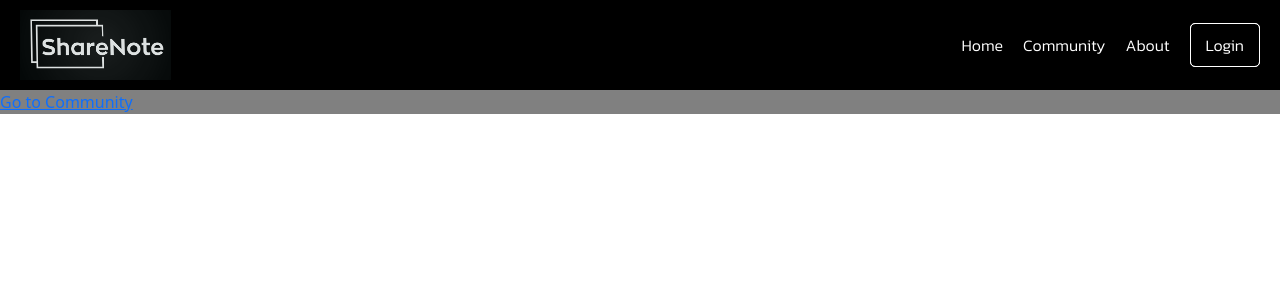
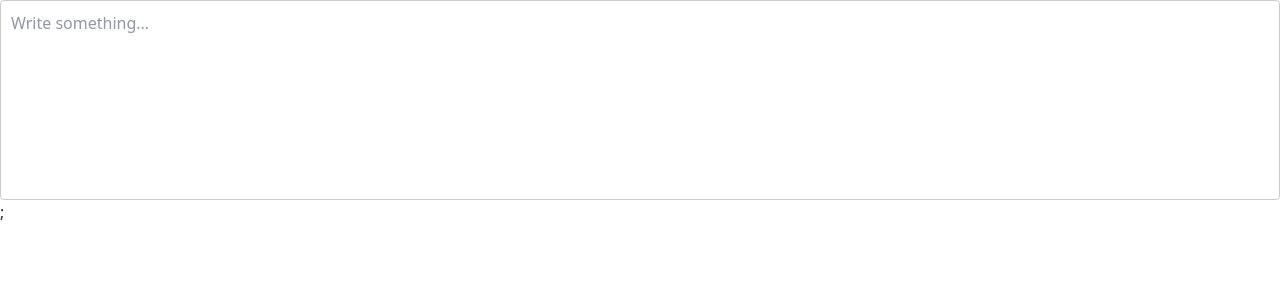
Before and after one commit to ShareNotee/ShareNote, a Next.js app in the folder client/share-note/: page / in a window 1280 px wide. Shown: the top 300 px of the page. Built offline with nearby package versions, Linux system fonts and the light colour scheme.

Commit message:
inital slash command with editor

```diff
--- a/client/share-note/package.json
+++ b/client/share-note/package.json
@@ -10,9 +10,10 @@
   },
   "dependencies": {
     "bootstrap": "^5.3.1",
+    "draft-js": "^0.11.7",
     "next": "13.4.13",
-    "react": "18.2.0",
+    "react": "^18.2.0",
     "react-bootstrap": "^2.8.0",
-    "react-dom": "18.2.0"
+    "react-dom": "^18.2.0"
   }
 }
--- /dev/null
+++ b/client/share-note/src/components/NoteTest/SimpleDraftEditor.js
@@ -0,0 +1,39 @@
+import React, { useState } from "react";
+import { Editor, EditorState } from "draft-js";
+import "draft-js/dist/Draft.css";
+
+const SimpleDraftEditor = () => {
+  const [editorState, setEditorState] = useState(EditorState.createEmpty());
+
+  const handleEditorChange = (newEditorState) => {
+    const currentContent = newEditorState.getCurrentContent().getPlainText();
+    const oldContent = editorState.getCurrentContent().getPlainText();
+
+    if (currentContent !== oldContent && currentContent.includes("/")) {
+      alert("Slash detected!");
+    }
+
+    setEditorState(newEditorState);
+  };
+
+  return (
+    <div style={styles.editorContainer}>
+      <Editor
+        editorState={editorState}
+        onChange={handleEditorChange}
+        placeholder="Write something..."
+      />
+    </div>
+  );
+};
+
+const styles = {
+  editorContainer: {
+    border: "1px solid #ccc",
+    minHeight: "200px",
+    padding: "10px",
+    borderRadius: "4px",
+  },
+};
+
+export default SimpleDraftEditor;
--- a/client/share-note/src/pages/_app.js
+++ b/client/share-note/src/pages/_app.js
@@ -1,5 +1,6 @@
 import "@/styles/globals.css";
 import "bootstrap/dist/css/bootstrap.min.css";
+import "draft-js/dist/Draft.css"; // Import Draft.js styles
 
 export default function App({ Component, pageProps }) {
   return <Component {...pageProps} />;
--- a/client/share-note/src/pages/index.js
+++ b/client/share-note/src/pages/index.js
@@ -1,12 +1,23 @@
 import Homepage from "../components/Homepage/Homepage";
 import React from "react";
 import Navbar from "../components/Navbar/Navbar";
+import dynamic from "next/dynamic";
 
 export default function Home() {
+  const DynamicEditor = dynamic(
+    () => import("../components/NoteTest/SimpleDraftEditor"),
+    {
+      ssr: false,
+    }
+  );
+
+  function ComponentUsingEditor() {
+    return;
+  }
+
   return (
     <div>
-      <Navbar />
-      <Homepage />
+      <DynamicEditor />;
     </div>
   );
 }
```
Also changed, not shown: 1 other file (tests, documents, lock files or other folders).
